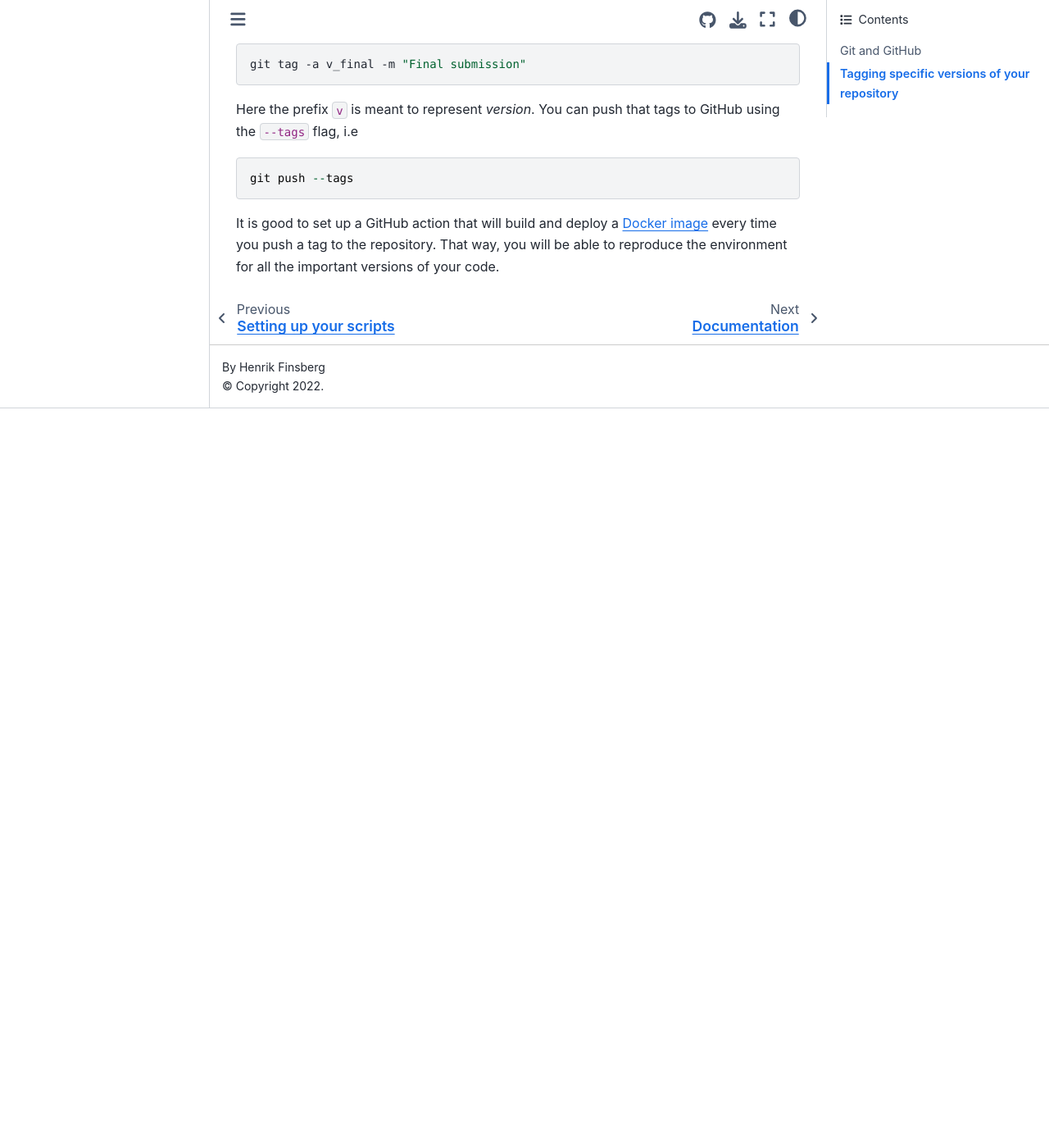
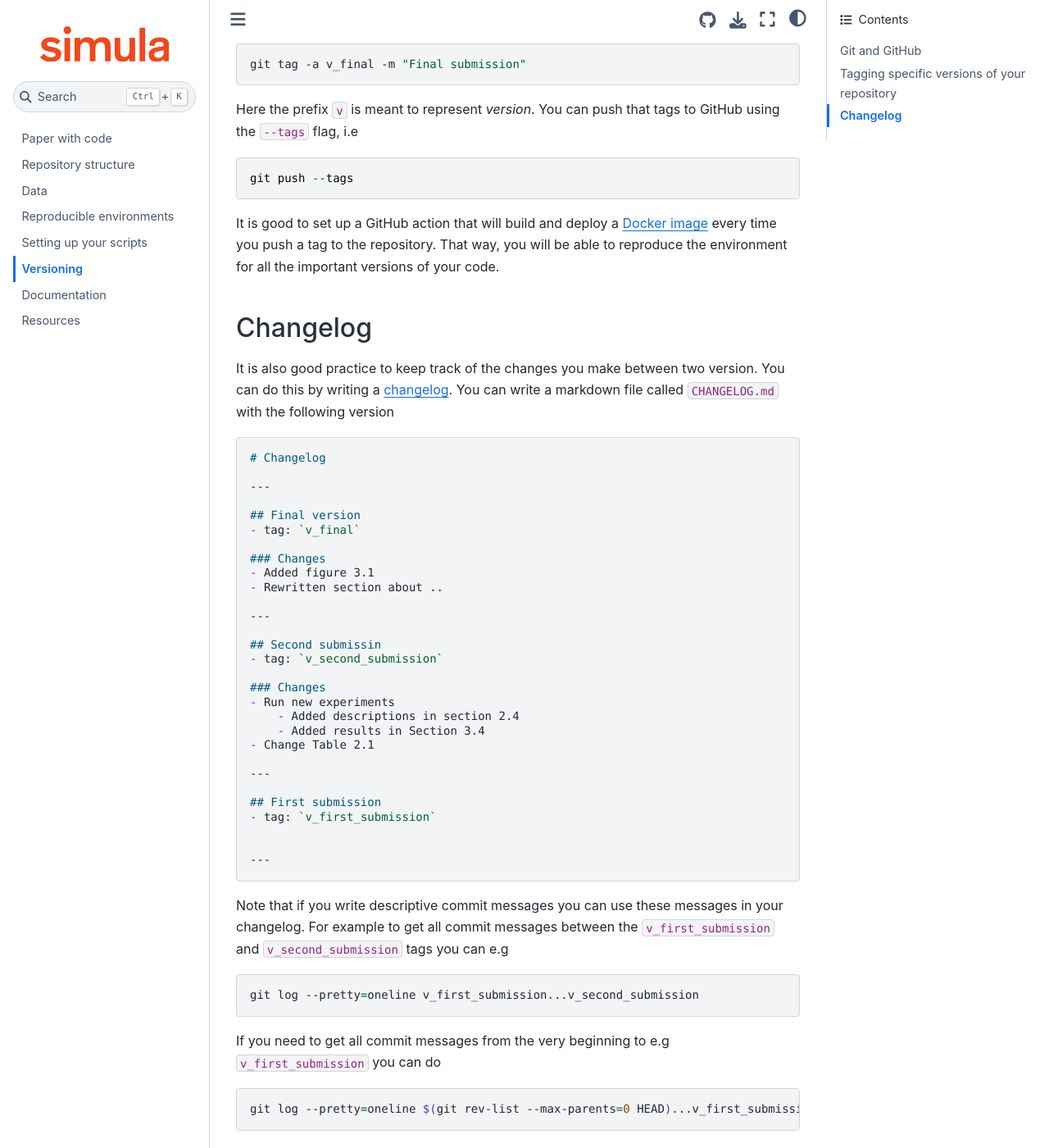
Before and after one commit to scientificcomputing/paper-with-code, a Jupyter Book: the page built from docs/versioning.md, in a window 1280 px wide and 1400 px high, scrolled down 938 px. Shown: the whole window at 82% size. Built offline with Jupyter Book 1.0.4 settings and Sphinx 7.4.7 and the Sphinx Book theme 1.1.4, drawn with Linux system fonts in a browser that asks for light colours; before the commit the page ends 1436 px from its top, so only the background shows below that.

Commit message:
Write about changelogs

````diff
--- a/docs/versioning.md
+++ b/docs/versioning.md
@@ -21,3 +21,48 @@ Here the prefix `v` is meant to represent *version*. You can push that tags to G
 git push --tags
 ```
 It is good to set up a GitHub action that will build and deploy a [Docker image](environment.md) every time you push a tag to the repository. That way, you will be able to reproduce the environment for all the important versions of your code.
+
+## Changelog
+It is also good practice to keep track of the changes you make between two version. You can do this by writing a [changelog](https://en.wikipedia.org/wiki/Changelog). You can write a markdown file called `CHANGELOG.md` with the following version
+
+```markdown
+# Changelog
+
+---
+
+## Final version
+- tag: `v_final`
+
+### Changes
+- Added figure 3.1
+- Rewritten section about ..
+
+---
+
+## Second submissin
+- tag: `v_second_submission`
+
+### Changes
+- Run new experiments
+    - Added descriptions in section 2.4
+    - Added results in Section 3.4
+- Change Table 2.1
+
+---
+
+## First submission
+- tag: `v_first_submission`
+
+
+---
+
+```
+Note that if you write descriptive commit messages you can use these messages in your changelog. For example to get all commit messages between the `v_first_submission` and `v_second_submission` tags you can e.g
+
+```bash
+git log --pretty=oneline v_first_submission...v_second_submission
+```
+If you need to get all commit messages from the very beginning to e.g `v_first_submission` you can do
+```bash
+git log --pretty=oneline $(git rev-list --max-parents=0 HEAD)...v_first_submission
+```
````
